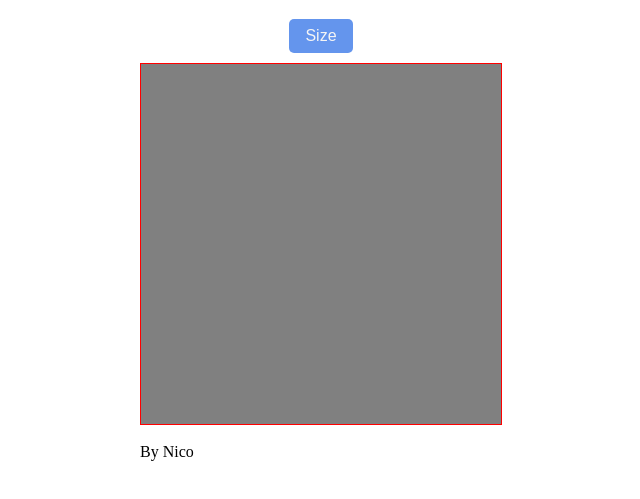
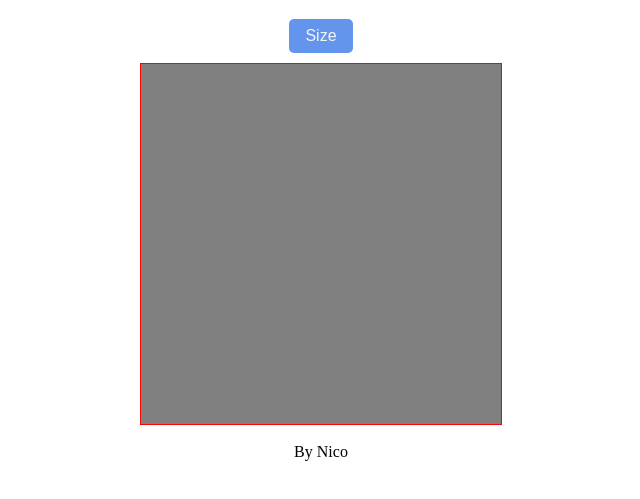
Before and after one commit to NicoIsaia/etch-a-sketch, a plain HTML site: page index.html in a window 1280 px wide. Shown: the part 69-568 px from the top of the page, without its empty margins (319-959 px from the left). Drawn offline with Linux system fonts and the light colour scheme.

Commit message:
Tweaked the CSS

```diff
--- a/css/style.css
+++ b/css/style.css
@@ -3,17 +3,12 @@
     --size: 360px;
 }*/
 
-body {
-    display: flex;
-    justify-content: center;
-}
-
-/*.holder {
+.holder {
     display: flex;
     flex-direction: column;
-    justify-content: space-evenly;
-    align-content: space-around;
-}*/
+    align-items: center;
+    justify-content: space-around;
+}
 
 h1 {
     display: flex;
--- a/js/script.js
+++ b/js/script.js
@@ -1,6 +1,6 @@
 // Default pixel size
 let size = 16;
-// Default canvas size
+// Keep canvas in a variable for easier testing
 const canvas = 360;
 // localStorage lets me save data in the browser
 // so I won't lose it when reloading
@@ -8,6 +8,7 @@ if (localStorage.getItem("size")) {
     size = localStorage.getItem("size");
 }
 
+// Function that makes random numbers for the RGB colors
 function randomNumber() {
     return Math.floor(Math.random() * 255);
 }
```
Also changed, not shown: index.html (line endings or trailing spaces).
